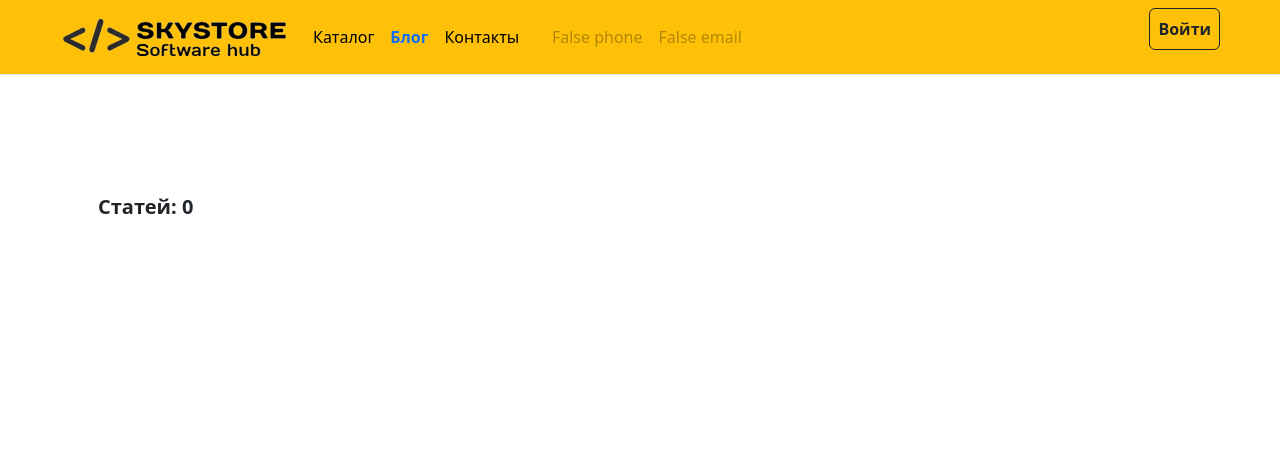
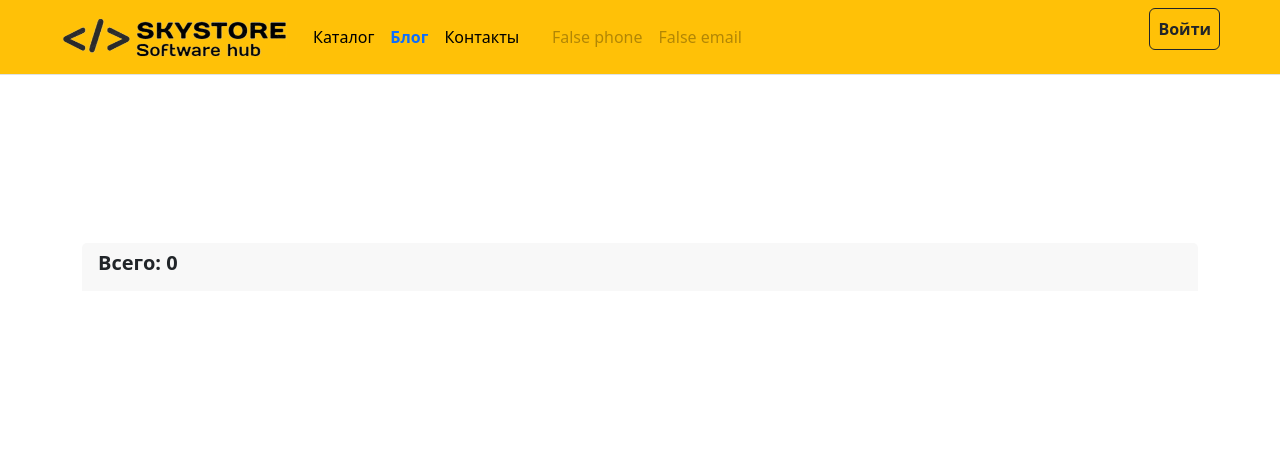
Before and after one commit to VDexpert/vdsolutions, a Django app: page /blog/ in a window 1280 px wide. Shown: the top 469 px of the page. Run offline with Django 4.2, Linux system fonts and the light colour scheme; data that the repository does not hold is empty; some libraries are stand-ins or nearby versions.

Commit message:
small fixe HTML-coding

```diff
--- a/catalog/templates/catalog/post_list.html
+++ b/catalog/templates/catalog/post_list.html
@@ -20,15 +20,6 @@
         </div>
     </div>
 
-    <div class="row">
-        <div class="col-lg-2 col-md-2 col-sm-12 text-end">
-            <h5><strong>&nbsp;&nbsp;&nbsp;&nbsp;&nbsp;&nbsp;&nbsp;&nbsp;Статей: {{ count_posts }}</strong></h5>
-        </div>
-        <div class="col-lg-10 col-md-10 col-sm-12 text-start">
-            {% include 'catalog/includes/categories_for_posts.html' %}
-        </div>
-    </div>
-
     <div class="col-12"><p>   </p></div>
     <div class="col-12"><p>   </p></div>
 
@@ -42,6 +33,17 @@
     <p></p>
     <main class="content">
         <div class="container">
+        <div class="card border-0">
+        <div class="card-header border-0">
+            <div class="row">
+                <div class="col-lg-2 col-md-2 col-sm-12">
+                    <h5><strong>Всего: {{ count_posts }}</strong></h5>
+                </div>
+                <div class="col-lg-10 col-md-10 col-sm-12 text-start">
+                    {% include 'catalog/includes/categories_for_posts.html' %}
+                </div>
+            </div>
+        </div>
             <div class="row">
                 {% for object in object_list %}
                 <div class="col-lg-4 col-md-6 col-sm-12">
@@ -73,6 +75,7 @@
             {% endif %}
         </div>
     </div>
+    </div>
 
     </main>
 
--- a/config/settings.py
+++ b/config/settings.py
@@ -87,7 +87,8 @@ DATABASES = {
         'NAME': 'skystore',
         'PORT': 5432,
         'USER': 'postgres',
-        'PASSWORD': os.getenv('PASSWORD_DATABASE')
+        'PASSWORD': os.getenv('PASSWORD_DATABASE'),
+        'HOST': 'localhost'
     }
 }
 
```
Also changed, not shown: catalog/templates/catalog/category_with_posts.html (+12 -9 lines), catalog/templates/catalog/category_with_products.html (+12 -9 lines), catalog/templates/catalog/home.html (+12 -9 lines).
